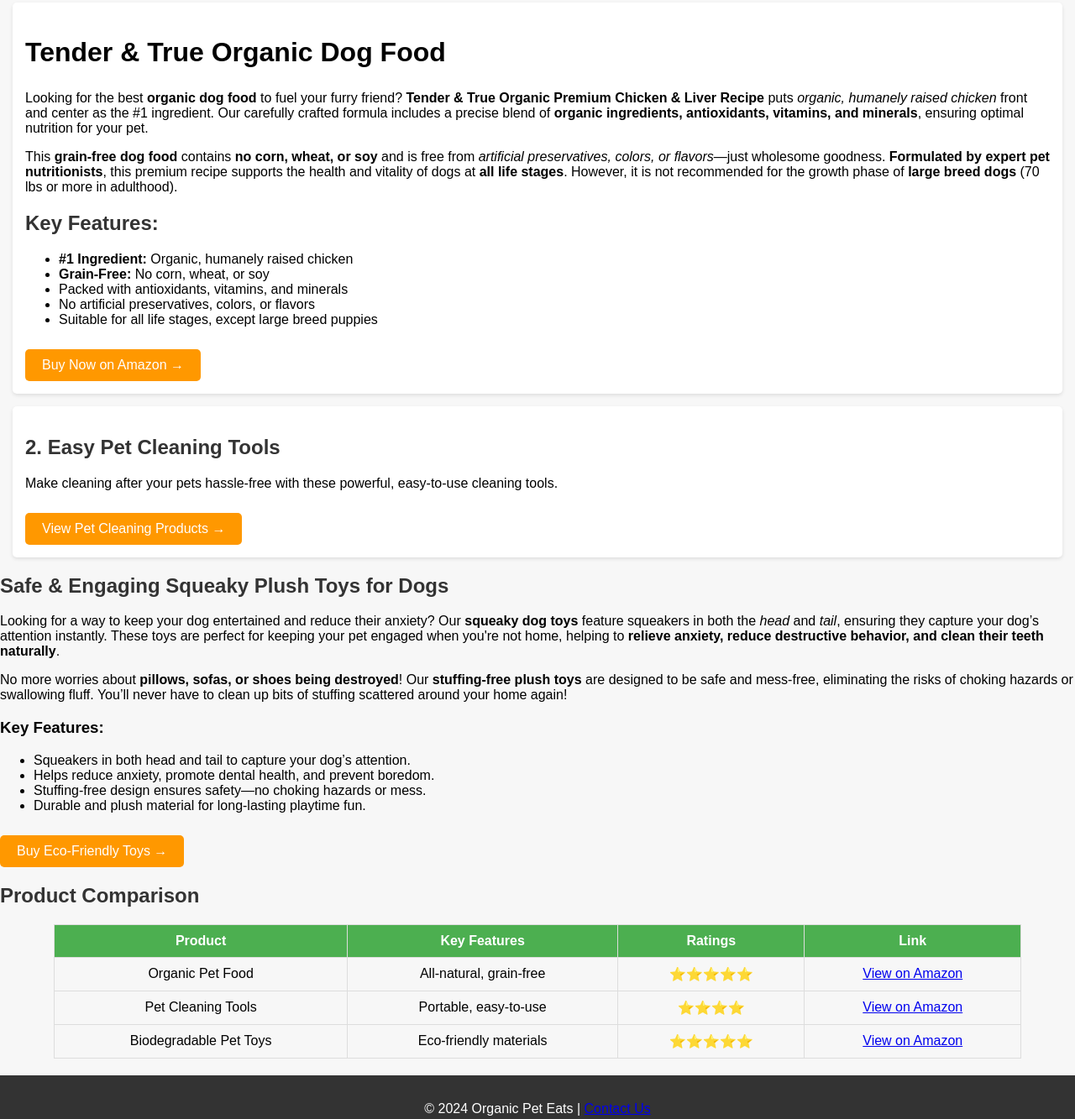
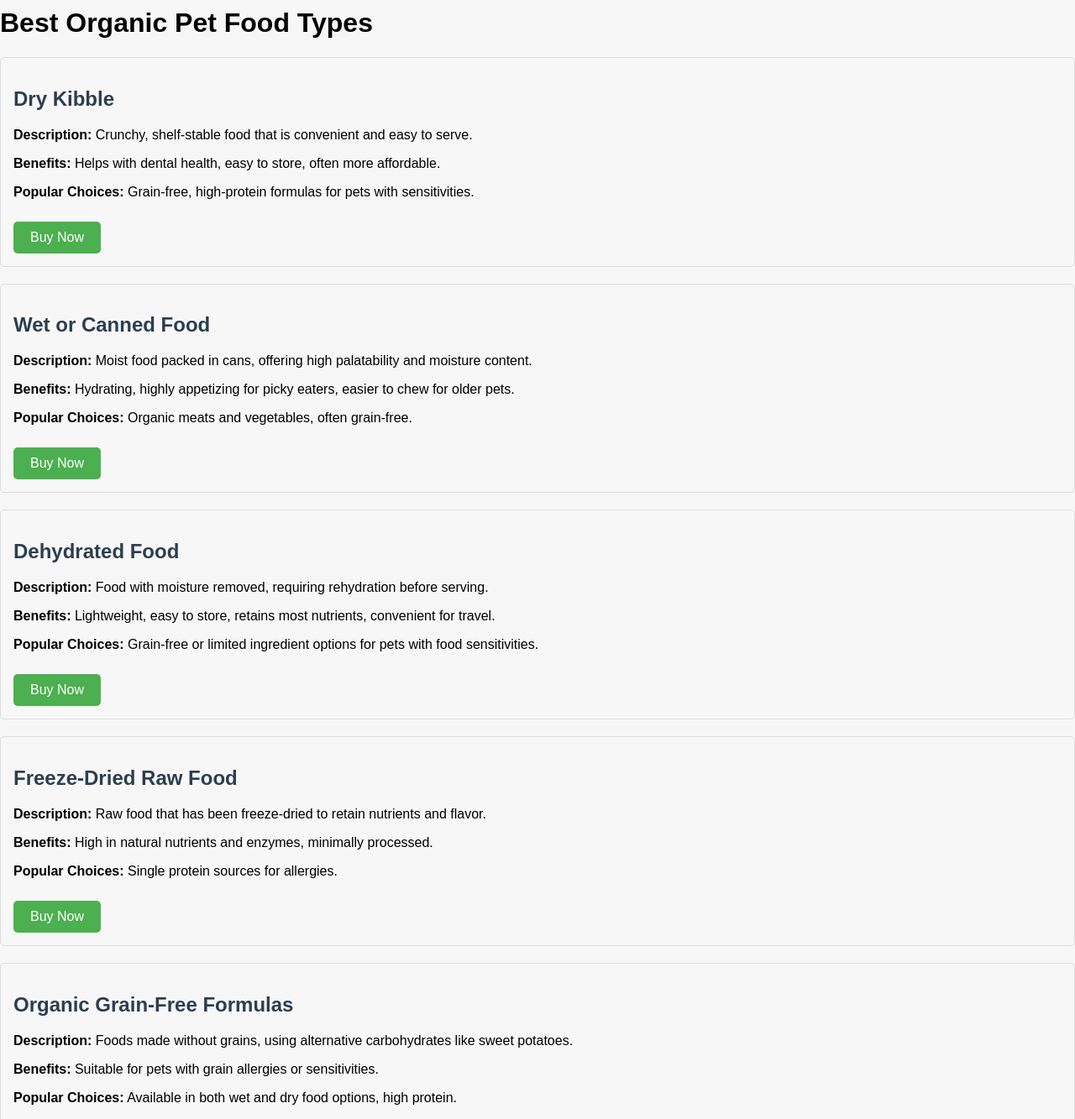
Before and after one commit to scala123/aff2, a plain HTML site: page index.html in a window 1280 px wide. Shown: the part 766-2099 px from the top of the page at 84% size. Drawn offline with Linux system fonts and the light colour scheme.

Commit message:
Update index.html

```diff
--- a/index.html
+++ b/index.html
@@ -59,6 +59,28 @@
       border-radius: 8px; /* Optional: Adds rounded corners */
       box-shadow: 0 4px 8px rgba(0, 0, 0, 0.1); /* Optional: Adds shadow */
     }
+
+    .food-type {
+            border: 1px solid #ddd;
+            padding: 15px;
+            margin-bottom: 20px;
+            border-radius: 5px;
+        }
+        h2 {
+            color: #2c3e50;
+        }
+        .buy-button {
+            background-color: #4CAF50;
+            color: white;
+            padding: 10px 20px;
+            text-decoration: none;
+            border-radius: 5px;
+            display: inline-block;
+            margin-top: 10px;
+        }
+        .buy-button:hover {
+            background-color: #45a049;
+        }
 
 
     table {
@@ -129,49 +151,88 @@
   </a>
   </header>
 
-  <!-- Product Section -->
-  <section class="product">
-   <h1>Tender & True Organic Dog Food</h1>
-    <p>Looking for the best <strong>organic dog food</strong> to fuel your furry friend? <strong>Tender & True Organic Premium Chicken & Liver Recipe</strong> puts <em>organic, humanely raised chicken</em> front and center as the #1 ingredient. Our carefully crafted formula includes a precise blend of <strong>organic ingredients, antioxidants, vitamins, and minerals</strong>, ensuring optimal nutrition for your pet.</p>
+  <h1>Best Organic Pet Food Types</h1>
 
-    <p>This <strong>grain-free dog food</strong> contains <strong>no corn, wheat, or soy</strong> and is free from <em>artificial preservatives, colors, or flavors</em>—just wholesome goodness. <strong>Formulated by expert pet nutritionists</strong>, this premium recipe supports the health and vitality of dogs at <strong>all life stages</strong>. However, it is not recommended for the growth phase of <strong>large breed dogs</strong> (70 lbs or more in adulthood).</p>
+    <!-- Dry Kibble -->
+    <div class="food-type">
+        <h2>Dry Kibble</h2>
+        <p><strong>Description:</strong> Crunchy, shelf-stable food that is convenient and easy to serve.</p>
+        <p><strong>Benefits:</strong> Helps with dental health, easy to store, often more affordable.</p>
+        <p><strong>Popular Choices:</strong> Grain-free, high-protein formulas for pets with sensitivities.</p>
+        <a href="YOUR_AFFILIATE_LINK" target="_blank" class="buy-button">Buy Now</a>
+    </div>
 
-    <h2>Key Features:</h2>
-    <ul>
-        <li><strong>#1 Ingredient:</strong> Organic, humanely raised chicken</li>
-        <li><strong>Grain-Free:</strong> No corn, wheat, or soy</li>
-        <li>Packed with antioxidants, vitamins, and minerals</li>
-        <li>No artificial preservatives, colors, or flavors</li>
-        <li>Suitable for all life stages, except large breed puppies</li>
-    </ul>
+    <!-- Wet or Canned Food -->
+    <div class="food-type">
+        <h2>Wet or Canned Food</h2>
+        <p><strong>Description:</strong> Moist food packed in cans, offering high palatability and moisture content.</p>
+        <p><strong>Benefits:</strong> Hydrating, highly appetizing for picky eaters, easier to chew for older pets.</p>
+        <p><strong>Popular Choices:</strong> Organic meats and vegetables, often grain-free.</p>
+        <a href="YOUR_AFFILIATE_LINK" target="_blank" class="buy-button">Buy Now</a>
+    </div>
 
-    <a href="https://amzn.to/4eUAHtu" class="cta-button">Buy Now on Amazon →</a>
-  </section>
+    <!-- Dehydrated Food -->
+    <div class="food-type">
+        <h2>Dehydrated Food</h2>
+        <p><strong>Description:</strong> Food with moisture removed, requiring rehydration before serving.</p>
+        <p><strong>Benefits:</strong> Lightweight, easy to store, retains most nutrients, convenient for travel.</p>
+        <p><strong>Popular Choices:</strong> Grain-free or limited ingredient options for pets with food sensitivities.</p>
+        <a href="YOUR_AFFILIATE_LINK" target="_blank" class="buy-button">Buy Now</a>
+    </div>
 
-  <section class="product">
-    <h2>2. Easy Pet Cleaning Tools</h2>
-    <p>Make cleaning after your pets hassle-free with these powerful, easy-to-use cleaning tools.</p>
-    <a href="https://amzn.to/3YcWCVz" class="cta-button">View Pet Cleaning Products →</a>
-  </section>
+    <!-- Freeze-Dried Raw Food -->
+    <div class="food-type">
+        <h2>Freeze-Dried Raw Food</h2>
+        <p><strong>Description:</strong> Raw food that has been freeze-dried to retain nutrients and flavor.</p>
+        <p><strong>Benefits:</strong> High in natural nutrients and enzymes, minimally processed.</p>
+        <p><strong>Popular Choices:</strong> Single protein sources for allergies.</p>
+        <a href="YOUR_AFFILIATE_LINK" target="_blank" class="buy-button">Buy Now</a>
+    </div>
 
+    <!-- Organic Grain-Free Formulas -->
+    <div class="food-type">
+        <h2>Organic Grain-Free Formulas</h2>
+        <p><strong>Description:</strong> Foods made without grains, using alternative carbohydrates like sweet potatoes.</p>
+        <p><strong>Benefits:</strong> Suitable for pets with grain allergies or sensitivities.</p>
+        <p><strong>Popular Choices:</strong> Available in both wet and dry food options, high protein.</p>
+        <a href="YOUR_AFFILIATE_LINK" target="_blank" class="buy-button">Buy Now</a>
+    </div>
 
+    <!-- Limited Ingredient Diets (LID) -->
+    <div class="food-type">
+        <h2>Limited Ingredient Diets (LID)</h2>
+        <p><strong>Description:</strong> Foods with minimal ingredients to reduce allergy risk.</p>
+        <p><strong>Benefits:</strong> Ideal for pets with food sensitivities or allergies.</p>
+        <p><strong>Popular Choices:</strong> Single-protein options like turkey or duck.</p>
+        <a href="YOUR_AFFILIATE_LINK" target="_blank" class="buy-button">Buy Now</a>
+    </div>
 
-  <section class="product-description" id="squeaky-dog-toys">
-    <h2>Safe & Engaging Squeaky Plush Toys for Dogs</h2>
-    <p>Looking for a way to keep your dog entertained and reduce their anxiety? Our <strong>squeaky dog toys</strong> feature squeakers in both the <em>head</em> and <em>tail</em>, ensuring they capture your dog’s attention instantly. These toys are perfect for keeping your pet engaged when you're not home, helping to <strong>relieve anxiety, reduce destructive behavior, and clean their teeth naturally</strong>.</p>
+    <!-- Raw or Fresh-Frozen Food -->
+    <div class="food-type">
+        <h2>Raw or Fresh-Frozen Food</h2>
+        <p><strong>Description:</strong> Organic raw food stored in a freezer, containing meats, bones, and vegetables.</p>
+        <p><strong>Benefits:</strong> High in natural enzymes, vitamins, and minerals.</p>
+        <p><strong>Popular Choices:</strong> Comes in patties or nuggets for easy serving.</p>
+        <a href="YOUR_AFFILIATE_LINK" target="_blank" class="buy-button">Buy Now</a>
+    </div>
 
-    <p>No more worries about <strong>pillows, sofas, or shoes being destroyed</strong>! Our <strong>stuffing-free plush toys</strong> are designed to be safe and mess-free, eliminating the risks of choking hazards or swallowing fluff. You’ll never have to clean up bits of stuffing scattered around your home again!</p>
+    <!-- Homemade Organic Pet Food Mixes -->
+    <div class="food-type">
+        <h2>Homemade Organic Pet Food Mixes</h2>
+        <p><strong>Description:</strong> Organic food bases to which pet owners can add fresh ingredients.</p>
+        <p><strong>Benefits:</strong> Customizable based on pet’s dietary needs, flexibility in ingredients.</p>
+        <p><strong>Popular Choices:</strong> Dehydrated or freeze-dried mixes for pairing with fresh meat.</p>
+        <a href="YOUR_AFFILIATE_LINK" target="_blank" class="buy-button">Buy Now</a>
+    </div>
 
-    <h3>Key Features:</h3>
-    <ul>
-        <li>Squeakers in both head and tail to capture your dog’s attention.</li>
-        <li>Helps reduce anxiety, promote dental health, and prevent boredom.</li>
-        <li>Stuffing-free design ensures safety—no choking hazards or mess.</li>
-        <li>Durable and plush material for long-lasting playtime fun.</li>
-    </ul>
-
-    <a href="https://amzn.to/3UibrFm" class="cta-button">Buy Eco-Friendly Toys →</a>
-</section>
+    <!-- Functional or Specialized Organic Diets -->
+    <div class="food-type">
+        <h2>Functional or Specialized Organic Diets</h2>
+        <p><strong>Description:</strong> Formulas designed for specific health needs like weight management or joint health.</p>
+        <p><strong>Benefits:</strong> Useful for older pets or those with health concerns.</p>
+        <p><strong>Popular Choices:</strong> Low-calorie, high-fiber diets or high-calcium for bone health.</p>
+        <a href="YOUR_AFFILIATE_LINK" target="_blank" class="buy-button">Buy Now</a>
+    </div>
 
 
   <!-- Comparison Table -->
```
